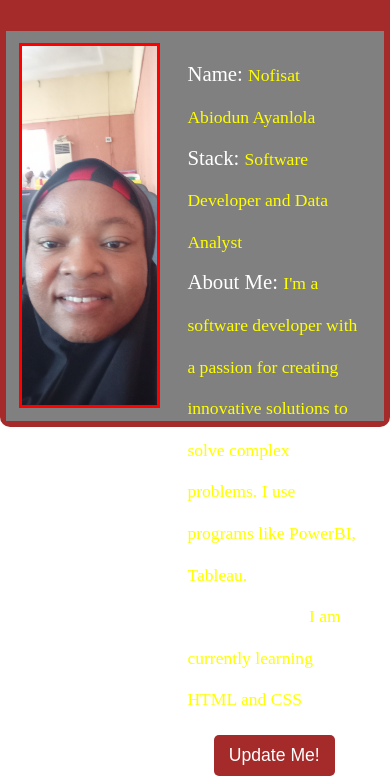
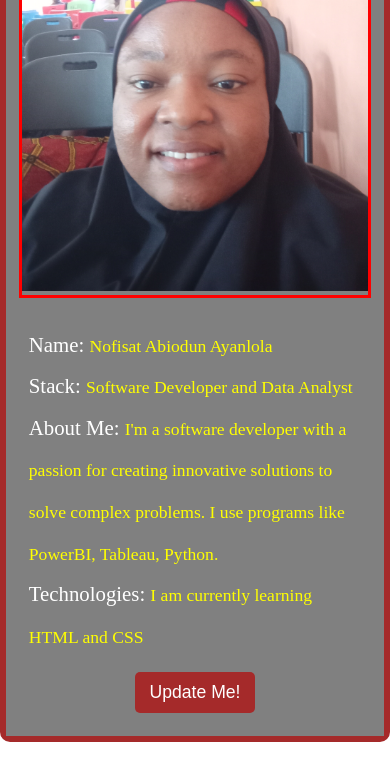
Before and after one commit to nafkem/Nofisat_TiideLab_JS_Task, a plain HTML site: page index.html in a window 390 px wide. Shown: the part 245-1021 px from the top of the page. After the commit the page ends 987 px from the top, so only its background shows below. Drawn offline with Linux system fonts and the light colour scheme.

Commit message:
mobile responsive

```diff
--- a/index.html
+++ b/index.html
@@ -23,7 +23,7 @@
                     <li>Name: <span>Nofisat Abiodun Ayanlola</span> </li>
                     <li>Stack: <span>Software Developer and Data Analyst</span></li>
                     <li><p>About Me: <span>I'm a software developer with a passion for creating
-                        innovative solutions to solve complex problems. I use programs like PowerBI, Tableau.
+                        innovative solutions to solve complex problems. I use programs like PowerBI, Tableau, Python.
                     </span></p>
                     </li>
                     <li>Technologies: <span id="skillset">I am currently learning HTML and CSS</span> </li>
--- a/style.css
+++ b/style.css
@@ -75,3 +75,24 @@ li span{
     color: yellow;
     font-size: 1.1rem;
 }
+@media screen and (max-width:870px){
+    .container{
+        height: 100%;
+    }
+    .card{
+        width: 100%;
+        height: 40%;
+    }
+    .bottom-box{
+        flex-direction:column;
+    }
+    .bottom-box .profile-image{
+        width: 100%;
+        height: 40%;
+        margin-bottom: 1rem;
+    }
+    .bottom-box .profile-desc{
+        width: 100%;
+        height: 50%;
+    }
+}
```
